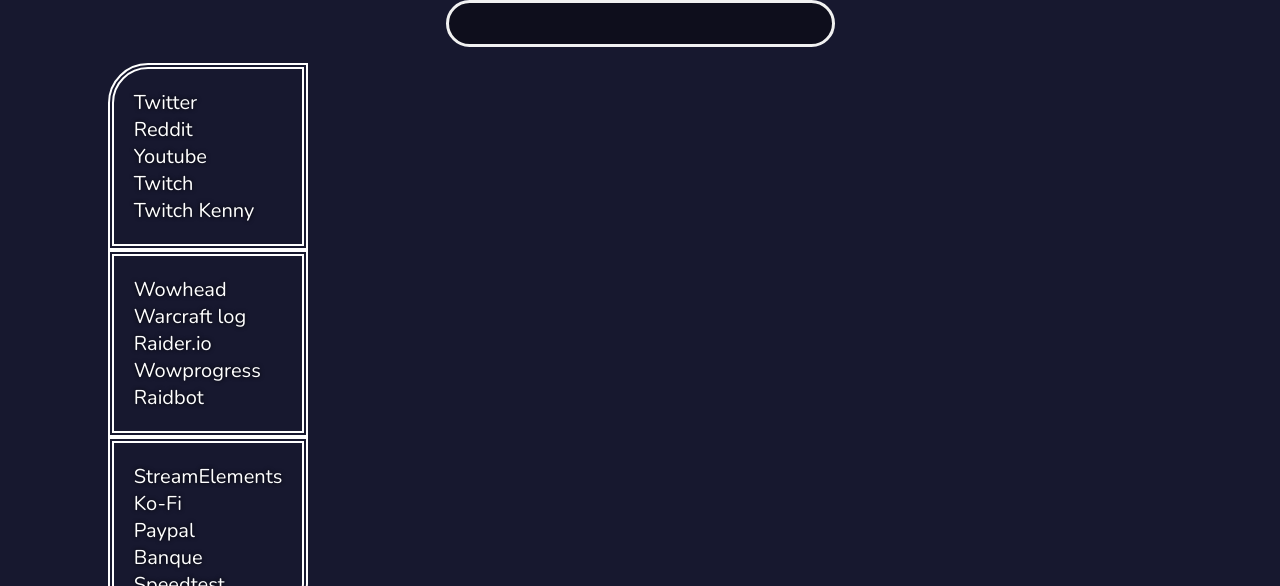
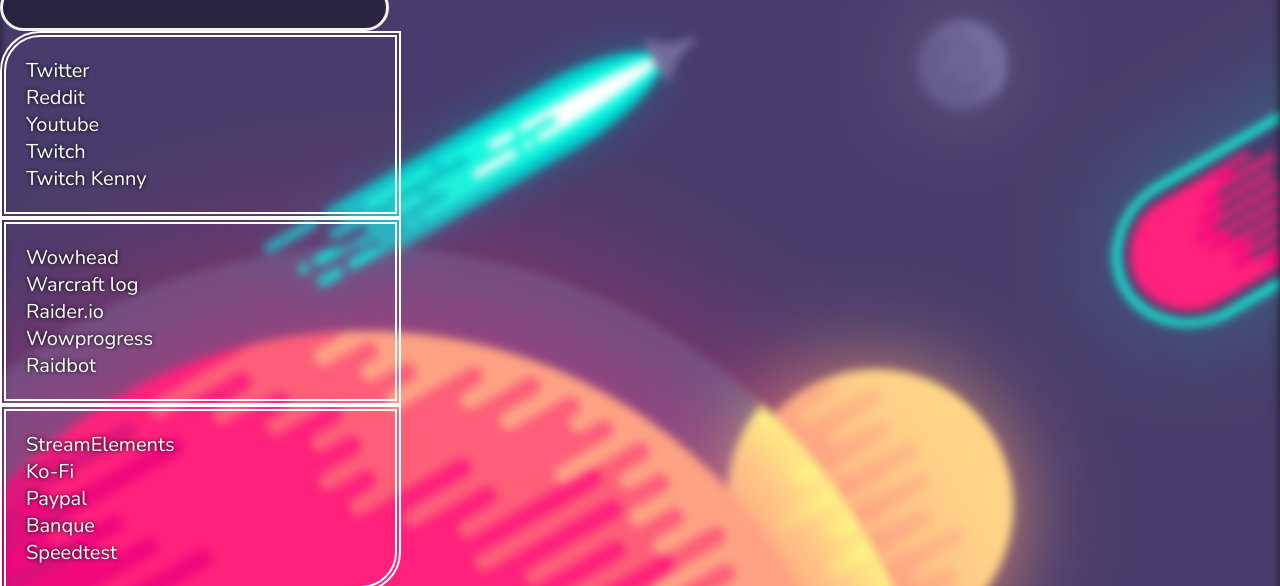
Before and after one commit to Nelenyaa/nelenyaa.github.io, a plain HTML site: page index.html in a window 1280 px wide. Shown: the part 82-668 px from the top of the page. Drawn offline with nearby package versions, Linux system fonts and the light colour scheme.

Commit message:
homepage 1.3

```diff
--- /dev/null
+++ b/assets/app/script.js
@@ -0,0 +1,36 @@
+$(document).ready( () => {
+    bgSwitch();
+})
+
+
+function bgSwitch () {
+  console.log('ui');
+    //using jQuery
+    // hardcode number of files, first bg must be 0.jpg (or png)
+    var n = 1;
+    var i = 0;
+
+    // while (i <= n) {
+    //   let bgN = 'assets/img/bg' + i + '.jpg';
+    //     setTimeout( function() {
+    //         $('#bg').css('background', bgN);
+    //         console.log(bgN);
+    //         if (i == n) {
+    //             i = 0;
+    //             i++;
+    //         } else
+    //             i++;
+    //     }, 1000);
+    // }
+
+    for (var i = 0; i <= n; i++) {
+      let bgN = 'img/bg' + i + '.jpg';
+          setTimeout( function() {
+              $('#bg').css('background', bgN);
+
+              if (i == n)
+                  i = 0;
+          }, 1000);
+      console.log($('#bg').css('background'));
+    }
+}
--- a/css/style.css
+++ b/assets/css/style.css
@@ -13,52 +13,37 @@
   overflow-x: hidden;
 }
 
-/* canvas {
-  display: block;
-  vertical-align: bottom;
-} */
-
-/* .background img{
-background-repeat: cover;
-filter: blur(5px);
--webkit-filter: blur(5px);
-height: 100%;
-width: 100%;
-} */
+#bg {
+  background: url('img/bg0.jpg');
+  position: absolute;
+  background-repeat: cover;
+  filter: blur(5px);
+  -webkit-filter: blur(5px);
+  height: 100%;
+  width: 100%;
+  top: 50%;
+  left: 50%;
+  transform: translate(-50%, -50%);
+}
 
 #particles-js {
   position: absolute;
   width: 100%;
   height: 100%;
-  top: 0%
+  filter: blur(5px);
+  -webkit-filter: blur(5px);
+  top: 0%;
+  left: 0;
 }
 
 .parent {
-  display: grid;
-    grid-template-columns: repeat(3, 1fr);
-    grid-template-rows: 1fr 1fr 2fr 1fr;
-    gap: 1em 1em;
-    grid-template-areas:
-      "text-home text-home text-home"
-      "google google google"
-      "fav-page1 fav-page2 fav-page3"
-      "speedrun speedrun speedrun";
-  justify-items: center;
-  align-items: center;
   height: 70%;
   width: auto;
-}
-
-section {
-  grid-auto-flow: column;
-  justify-content: left;
-  justify-items: center;
-  align-items: center;
+  position: absolute;
 }
 
 .google {
-  grid-area: google;
-  justify-content: center;
+
 }
 
 .form-control-search {
@@ -81,8 +66,6 @@
   color: white;
   font-family: 'Nunito', sans-serif;
   text-shadow: 0px 0px 4px black;
-  grid-area: text-home;
-  justify-content: center;
 }
 
 
@@ -90,12 +73,6 @@
   list-style-type: none;
   padding: 1em;
 }
-
-/* li:before{
-  content: '\1F49C';
-  margin-left: -20px;
-  margin-right: 10px;
-} */
 
 
 .fav-page1 {
@@ -105,7 +82,6 @@
   text-shadow: 0px 0px 4px black;
   border: 6px double #FFFFFF;
   border-radius: 40px 0px 0px 0px;
-  grid-area: fav-page1;
 }
 
 .fav-page2 {
@@ -115,7 +91,6 @@
   text-shadow: 0px 0px 4px black;
   border: 6px double #FFFFFF;
   border-radius: 0px 0px 0px 0px;
-  grid-area: fav-page2;
 }
 
 .fav-page3 {
@@ -125,7 +100,6 @@
   text-shadow: 0px 0px 4px black;
   border: 6px double #FFFFFF;
   border-radius: 0px 0px 40px 0px;
-  grid-area: fav-page3;
 }
 
 .speedrun {
@@ -133,8 +107,6 @@
   color: white;
   font-family: 'Nunito', sans-serif;
   text-shadow: 0px 0px 4px black;
-  grid-area: speedrun;
-  justify-content: center;
 }
 
 a:link {
--- a/index.html
+++ b/index.html
@@ -1,10 +1,11 @@
 <!DOCTYPE html>
 <html lang=fr dir="ltr">
 
-<link rel="stylesheet" href="/css/style.css">
+<link rel="stylesheet" href="assets/css/style.css">
 <link href="https://fonts.googleapis.com/css?family=Nunito&display=swap" rel="stylesheet">
-<script href="script.js"></script>
 <script src="https://cdn.jsdelivr.net/particles.js/2.0.0/particles.min.js"></script>
+<script src="https://code.jquery.com/jquery-3.5.1.js" integrity="sha256-QWo7LDvxbWT2tbbQ97B53yJnYU3WhH/C8ycbRAkjPDc=" crossorigin="anonymous"></script>
+<script src="assets/app/script.js"></script>
 <meta name="viewport" content="width=device-width, initial-scale=1.0">
 
 
@@ -16,28 +17,25 @@
   </head>
   <body>
 
-    <!-- <div class="background">
-      <img class="mySlides" src="css/img/background.jpg">
 
-    </div> -->
 
-    <!-- <div id="particles-js"></div>
+    <div id="particles-js"></div>
     <script>
-      particlesJS.load('particles-js', 'particles-js.json', function() {
+      particlesJS.load('particles-js', 'assets/app/particles-js.json', function() {
         console.log('callback - particles.js config loaded');
 });
-    </script> -->
+    </script>
+<div id="bg"></div>
+<div class="parent">
 
-<div class="parent">
+    <div class="text-home">
+      <h1>Respirer, c'est cool</h1>
+    </div>
 
     <div class="google">
       <form action="https://www.google.com/search" class="searchform" method="search-query" name="searchform">
         <input autocomplete="off" class="form-control-search" name="q" placeholder="" required="required"  type="text" onfocus="this.value=''">
       </form>
-    </div>
-
-    <div class="text-home">
-      <h1>Respirer, c'est cool</h1>
     </div>
 
 <section>
@@ -79,9 +77,5 @@
 
   </div>
 
-    <!-- <div class="mail">
-      <a href="https://mail.google.com/mail/u/0/"><img src="css/img/envelope.png"></a>
-    </div> -->
-
   </body>
 </html>
```
Also changed, not shown: script.js (deleted, +0 -15 lines), assets/app/particles-js.json (renamed from particles-js.json), assets/css/img/bg0.jpg (renamed from css/img/background.jpg), assets/css/img/bg1.jpg (renamed from css/img/background2.jpg), assets/css/img/envelope.png (renamed from css/img/envelope.png).
